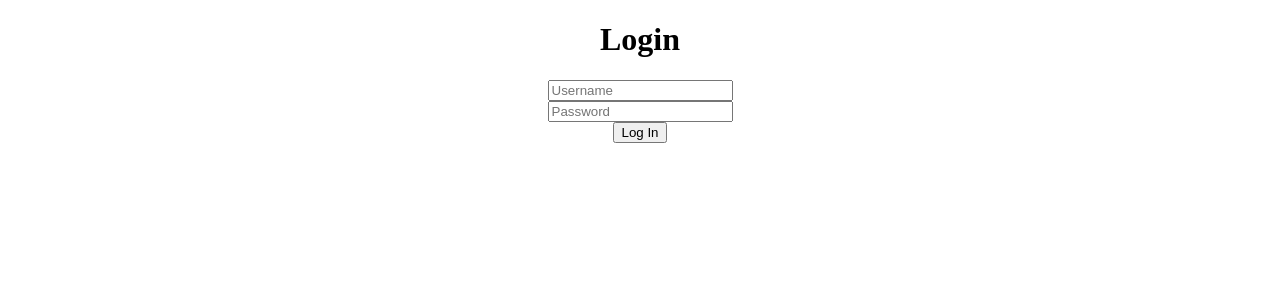
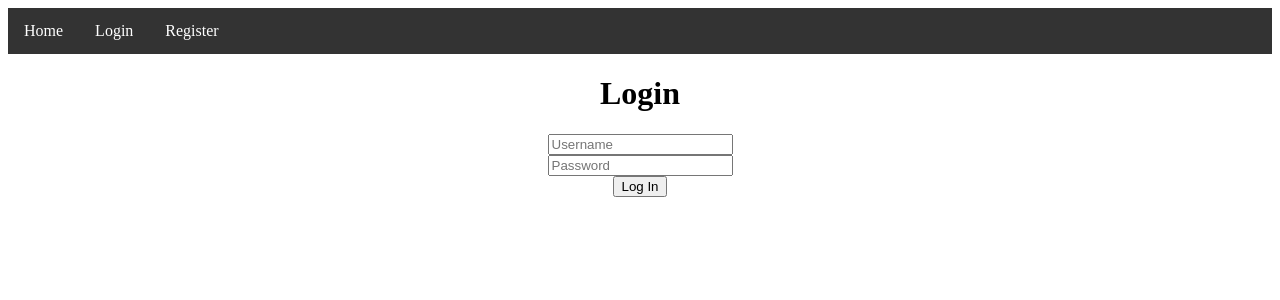
Before and after one commit to turtlelazy/P00, a Flask app: page /login in a window 1280 px wide. Shown: the top 300 px of the page. Run offline with Flask 2, Linux system fonts and the light colour scheme.

Commit message:
added nav to login page

```diff
--- a/app/templates/login.html
+++ b/app/templates/login.html
@@ -2,8 +2,19 @@
 <html lang="en" dir="ltr">
 
 <head>
+    <link rel="stylesheet" href="{{ url_for('static', filename='styles/stylesheet.css') }}">
     <meta charset="utf-8">
-    <title></title>
+    <title>Login</title>
+    <ul class="nav">
+        {% if logged_in %}
+            <li class="nav"><a class="nav" href="/">Home</a></li>
+            <li class="nav"><a class="nav" href="/logout">Logout</a></li>
+        {% else %}
+            <li class="nav"><a class="nav" href="/">Home</a></li>
+            <li class="nav"><a class="nav" href="/login">Login</a></li>
+            <li class="nav"><a class="nav" href="/register">Register</a></li>
+        {% endif %}
+    </ul>
 </head>
 
 <body>
```
